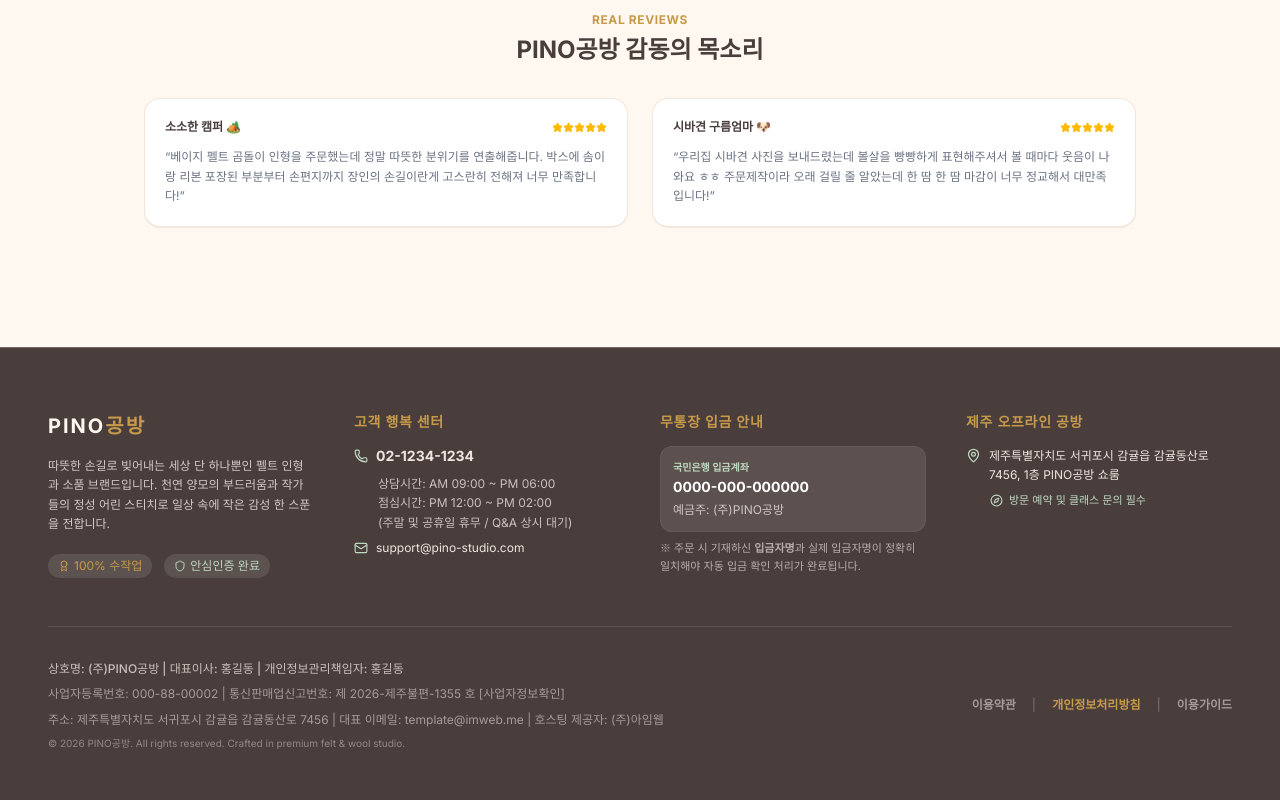
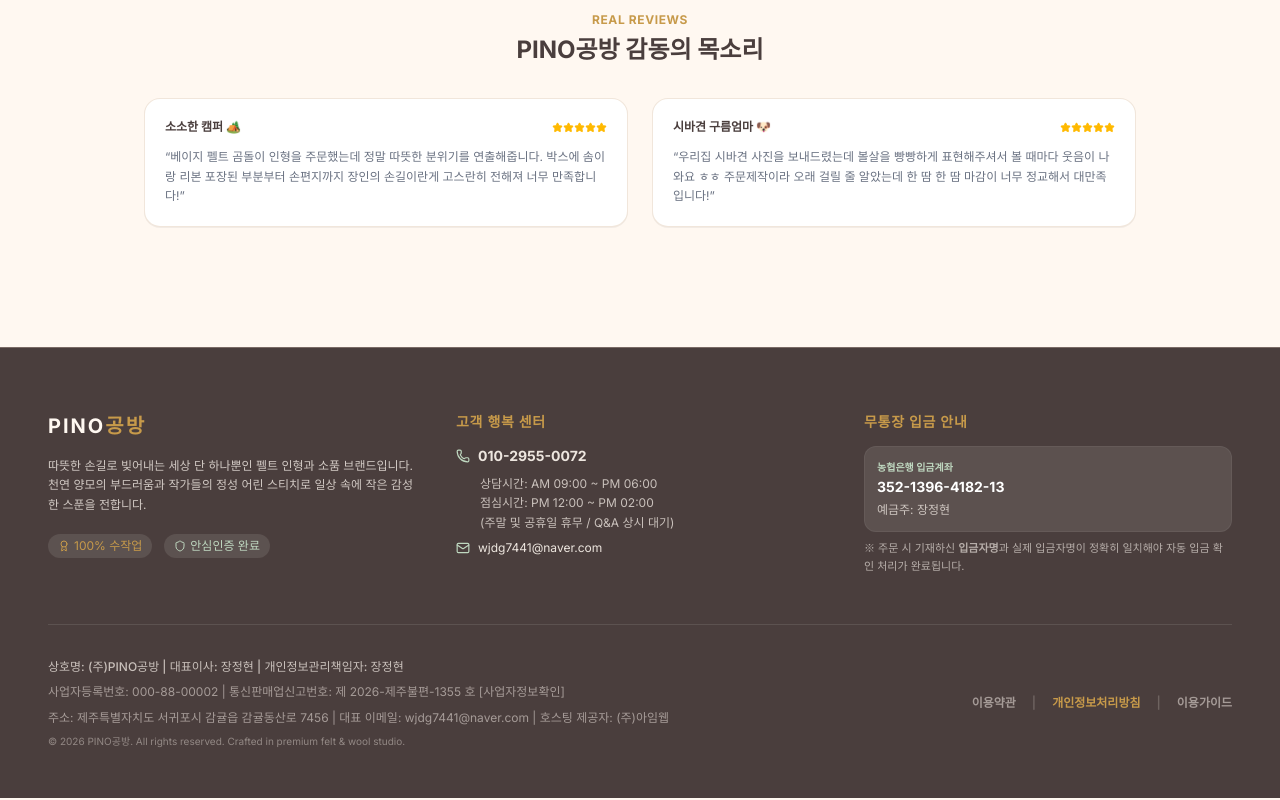
Before and after one commit to ljh200048/PINO-, a React (Vite) app: page / in a window 1280 px wide. Shown: the part 1965-2765 px from the top of the page. Built offline with nearby package versions, Linux system fonts and the light colour scheme; no server answers; the database is empty; a web font is replaced by a local one.

Commit message:
style: update contact information and bank details
Reflects updated business contact details and account information for customer payments across the Footer, Cart, and MyPage components.

```diff
--- a/src/components/Cart.tsx
+++ b/src/components/Cart.tsx
@@ -44,7 +44,7 @@
   const [selectedCouponId, setSelectedCouponId] = useState<string>('');
   const [usePoints, setUsePoints] = useState<number>(0);
   const [depositorName, setDepositorName] = useState('');
-  const [selectedBank, setSelectedBank] = useState('국민은행 (0000-000-000000 예금주: (주)PINO공방)');
+  const [selectedBank, setSelectedBank] = useState('농협은행 (352-1396-4182-13 예금주: 장정현)');
 
   const [receiverName, setReceiverName] = useState('');
   const [receiverPhone, setReceiverPhone] = useState('');
@@ -519,8 +519,7 @@
                     onChange={(e) => setSelectedBank(e.target.value)}
                     className="w-full text-[11px] bg-[#FFF8F1] border border-[#E8D5C4] p-2 rounded-xl text-[#4A3E3D] font-bold focus:outline-none cursor-pointer"
                   >
-                    <option value="국민은행 (0000-000-000000 예금주: (주)PINO공방)">국민은행 0000-000-000000</option>
-                    <option value="농협은행 (1111-222-333333 예금주: (주)PINO공방)">농협은행 1111-222-333333</option>
+                    <option value="농협은행 (352-1396-4182-13 예금주: 장정현)">농협은행 352-1396-4182-13 (예금주: 장정현)</option>
                   </select>
                 </div>
 
--- a/src/components/Footer.tsx
+++ b/src/components/Footer.tsx
@@ -7,7 +7,7 @@
       <div className="max-w-7xl mx-auto">
 
         {/* Core Sections */}
-        <div className="grid grid-cols-1 md:grid-cols-4 gap-10 pb-12 border-b border-[#FFF8F1]/10">
+        <div className="grid grid-cols-1 md:grid-cols-3 gap-10 pb-12 border-b border-[#FFF8F1]/10">
 
           {/* Col 1: Brand Info */}
           <div className="space-y-4">
@@ -35,7 +35,7 @@
             <div className="space-y-2 text-xs">
               <p className="flex items-center gap-2">
                 <Phone size={14} className="text-[#BFD8C0]" />
-                <span className="font-bold text-sm">02-1234-1234</span>
+                <span className="font-bold text-sm">010-2955-0072</span>
               </p>
               <p className="text-[#FFF8F1]/70 leading-relaxed pl-6">
                 상담시간: AM 09:00 ~ PM 06:00<br />
@@ -44,7 +44,7 @@
               </p>
               <p className="flex items-center gap-2">
                 <Mail size={14} className="text-[#BFD8C0]" />
-                <span className="text-xs">support@pino-studio.com</span>
+                <span className="text-xs">wjdg7441@naver.com</span>
               </p>
             </div>
           </div>
@@ -54,27 +54,12 @@
             <h4 className="text-sm font-semibold text-[#C79A4A] tracking-wider">무통장 입금 안내</h4>
             <div className="space-y-2 text-xs leading-relaxed text-[#FFF8F1]/80">
               <p className="bg-[#FFF8F1]/10 p-3 rounded-xl border border-[#FFF8F1]/5">
-                <span className="text-[10px] uppercase font-bold text-[#BFD8C0] block mb-0.5">국민은행 입금계좌</span>
-                <span className="font-bold text-sm text-white">0000-000-000000</span>
-                <span className="block mt-0.5 text-[#FFF8F1]/70">예금주: (주)PINO공방</span>
+                <span className="text-[10px] uppercase font-bold text-[#BFD8C0] block mb-0.5">농협은행 입금계좌</span>
+                <span className="font-bold text-sm text-white">352-1396-4182-13</span>
+                <span className="block mt-0.5 text-[#FFF8F1]/70">예금주: 장정현</span>
               </p>
               <p className="text-[11px] text-[#FFF8F1]/60">
                 ※ 주문 시 기재하신 <b>입금자명</b>과 실제 입금자명이 정확히 일치해야 자동 입금 확인 처리가 완료됩니다.
-              </p>
-            </div>
-          </div>
-
-          {/* Col 4: Physical Workshop Location */}
-          <div className="space-y-3.5">
-            <h4 className="text-sm font-semibold text-[#C79A4A] tracking-wider">제주 오프라인 공방</h4>
-            <div className="space-y-2 text-xs">
-              <p className="flex items-start gap-2 leading-relaxed">
-                <MapPin size={15} className="text-[#BFD8C0] shrink-0 mt-0.5" />
-                <span>제주특별자치도 서귀포시 감귤읍 감귤동산로 7456, 1층 PINO공방 쇼룸</span>
-              </p>
-              <p className="flex items-center gap-1.5 text-[11px] text-[#BFD8C0] pl-6">
-                <Compass size={13} />
-                <span>방문 예약 및 클래스 문의 필수</span>
               </p>
             </div>
           </div>
@@ -83,9 +68,9 @@
         {/* Corporate Legal Declarations */}
         <div className="pt-8 text-xs text-[#FFF8F1]/50 flex flex-col md:flex-row md:justify-between md:items-center gap-6">
           <div className="space-y-1.5 leading-relaxed">
-            <p className="font-medium text-[#FFF8F1]/70">상호명: (주)PINO공방 | 대표이사: 홍길동 | 개인정보관리책임자: 홍길동</p>
+            <p className="font-medium text-[#FFF8F1]/70">상호명: (주)PINO공방 | 대표이사: 장정현 | 개인정보관리책임자: 장정현</p>
             <p>사업자등록번호: 000-88-00002 | 통신판매업신고번호: 제 2026-제주불편-1355 호 [사업자정보확인]</p>
-            <p>주소: 제주특별자치도 서귀포시 감귤읍 감귤동산로 7456 | 대표 이메일: template@imweb.me | 호스팅 제공자: (주)아임웹</p>
+            <p>주소: 제주특별자치도 서귀포시 감귤읍 감귤동산로 7456 | 대표 이메일: wjdg7441@naver.com | 호스팅 제공자: (주)아임웹</p>
             <p className="text-[10px] text-[#FFF8F1]/40 mt-1">© 2026 PINO공방. All rights reserved. Crafted in premium felt & wool studio.</p>
           </div>
 
--- a/src/components/MyPage.tsx
+++ b/src/components/MyPage.tsx
@@ -619,7 +619,7 @@
               <h4 className="text-base font-extrabold text-[#4A3E3D] mb-4 text-center">주문제작 입금 확인 접수</h4>
 
               <div className="bg-white border border-[#E8D5C4] p-3.5 rounded-2xl text-xs space-y-1.5 text-gray-600 font-medium mb-4">
-                <p>🏦 <b>입금 은행</b>: 국민은행 0000-000-000000 (주)PINO공방</p>
+                <p>🏦 <b>입금 은행</b>: 농협은행 352-1396-4182-13 (예금주: 장정현)</p>
                 <p>💰 <b>입금 금액</b>: <span className="text-[#C79A4A] font-bold text-sm">{payingCustomPrice.toLocaleString()}원</span></p>
               </div>
 
```
